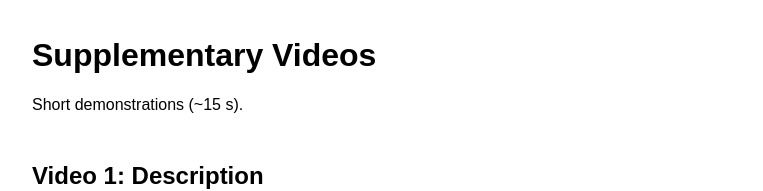
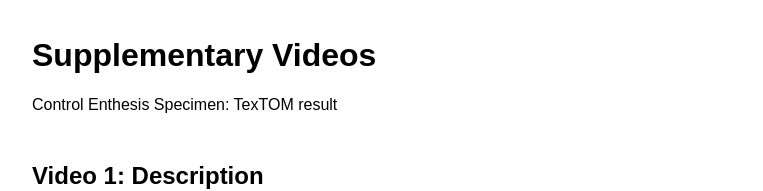
Before and after one commit to mostammer/poster-videos, a plain HTML site: page index.html in a window 1280 px wide. Shown: the top 191 px of the page, without its empty margins (258-1021 px from the left). Drawn offline with Linux system fonts and the light colour scheme.

Commit message:
update title

```diff
--- a/index.html
+++ b/index.html
@@ -12,7 +12,7 @@
 <body>
 
 <h1>Supplementary Videos</h1>
-<p>Short demonstrations (~15 s).</p>
+<p>Control Enthesis Specimen: TexTOM result</p>
 
 <h2>Video 1: Description</h2>
 <video controls playsinline>
```
Also changed, not shown: 1 other file.
